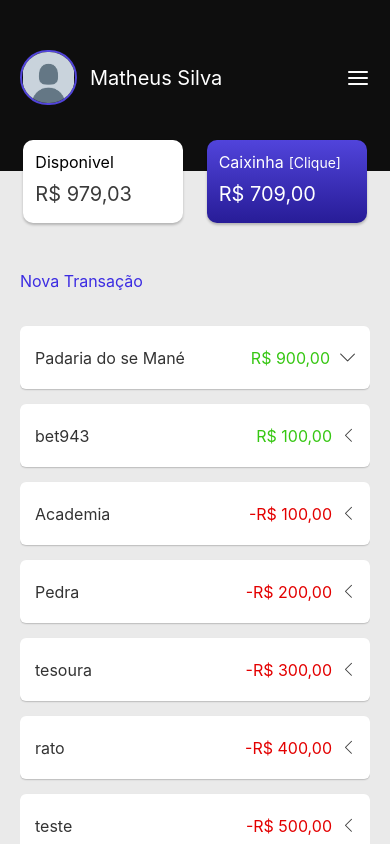
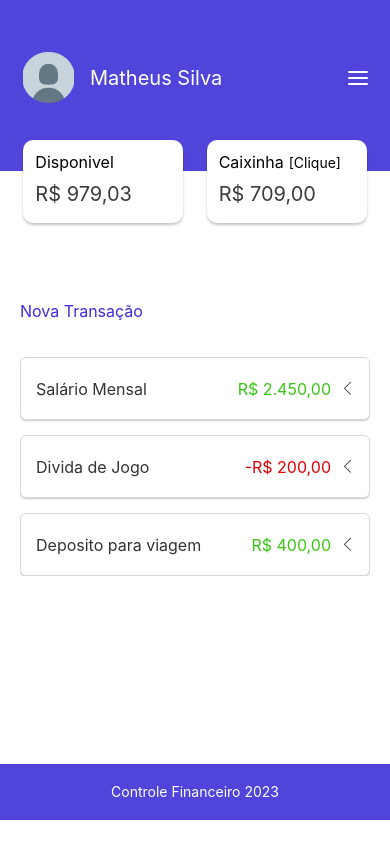
Before and after one commit to VandersonT/controle-financeiro2x, a React Native app: screen /Home in a window 390 px wide. Built offline with nearby package versions, Linux system fonts and the light colour scheme.

Commit message:
Created Header components. Fixing some Home Screen issues.

```diff
--- a/src/components/ErrorFlash/index.tsx
+++ b/src/components/ErrorFlash/index.tsx
@@ -10,6 +10,7 @@ type Props = {
 
 const ErrorFlash = ({ msg, closeFnc }: Props) => {
     return (
+        <View style={styles.container}>
             <LinearGradient colors={['#DD1E1E', '#A82626']} style={styles.errorBox}>
                 <Text></Text>
                 <Text style={styles.errorMsg}>{msg}</Text>
@@ -17,6 +18,7 @@ const ErrorFlash = ({ msg, closeFnc }: Props) => {
                     <AntDesign style={styles.closeButton} name="closecircleo" size={24} color="black" />
                 </TouchableOpacity>
             </LinearGradient>
+        </View>
     );
 }
 
--- a/src/components/ErrorFlash/style.ts
+++ b/src/components/ErrorFlash/style.ts
@@ -2,11 +2,14 @@ import { StyleSheet } from "react-native"
 import { Theme } from "../../global/theme";
 
 const styles = StyleSheet.create({
-    errorBox: {
-        width: '90%',
+    container: {
         position: 'absolute',
         zIndex: 2,
         top: 62,
+        alignItems: 'center'
+    },
+    errorBox: {
+        width: '90%',
         borderRadius: 3,
         flex: 1,
         flexDirection: "row",
--- /dev/null
+++ b/src/components/Footer/index.tsx
@@ -0,0 +1,12 @@
+import { View, Text } from "react-native";
+import styles from './style';
+
+const Footer = () => {
+    return (
+        <View style={styles.container}>
+            <Text style={styles.footerText}>Controle Financeiro 2023</Text>
+        </View>
+    );
+}
+
+export default Footer;
--- /dev/null
+++ b/src/components/Footer/style.ts
@@ -0,0 +1,17 @@
+import { StyleSheet } from "react-native";
+import { Theme } from "../../global/theme";
+
+const styles = StyleSheet.create({
+    container: {
+        width: '100%',
+        height: 56,
+        backgroundColor: Theme.colors.primary[300]
+    },
+    footerText: {
+        color: Theme.colors.white[700],
+        textAlign: 'center',
+        lineHeight: 56
+    }
+});
+
+export default styles;
--- a/src/components/Header/index.tsx
+++ b/src/components/Header/index.tsx
@@ -42,7 +42,7 @@ const Header = ({ nav, showMoney }: Props) => {
 
             <View style={styles.container}>
                 {/*Define cor da barra de status*/}
-                <StatusBar backgroundColor={Theme.colors.secondary[700]} barStyle="light-content" />
+                <StatusBar backgroundColor={Theme.colors.primary[300]} barStyle="light-content" />
 
                 {/*Part One*/}
                 <View style={styles.headerBox}>
@@ -69,15 +69,15 @@ const Header = ({ nav, showMoney }: Props) => {
                             <Text style={styles.infoTitle}>Disponivel</Text>
                             <Text style={styles.money}>R$ 979,03</Text>
                         </View>
-                        <LinearGradient colors={[Theme.colors.primary[300], Theme.colors.primary[700]]} style={styles.infoSingle}>
+                        <View style={styles.infoSingle}>
                             <TouchableOpacity style={styles.infoTitleBox} onPress={moneyJar}>
-                                <Text style={[styles.infoTitle, styles.infoTitle_white]}>
+                                <Text style={styles.infoTitle}>
                                     Caixinha
                                 </Text>
                                 <Text style={styles.infoTitle_alert}>[Clique]</Text>
                             </TouchableOpacity>
-                            <Text style={[styles.money, styles.money_white]}>R$ 709,00</Text>
-                        </LinearGradient>
+                            <Text style={styles.money}>R$ 709,00</Text>
+                        </View>
                     </View>
                 }
 
--- a/src/components/Header/style.ts
+++ b/src/components/Header/style.ts
@@ -12,7 +12,7 @@ const styles = StyleSheet.create({
     container: {
         width: '100%',
         height: 171,
-        backgroundColor: Theme.colors.secondary[700]
+        backgroundColor: Theme.colors.primary[300]
     },
     userName: {
         color: Theme.colors.white[700],
@@ -66,21 +66,14 @@ const styles = StyleSheet.create({
     infoTitle: {
         fontSize: Theme.fontSizes.md
     },
-    infoTitle_white: {
-        color: Theme.colors.white[700],
-    },
     infoTitle_alert: {
         fontSize: Theme.fontSizes.sm,
         marginLeft: 5,
-        color: Theme.colors.white[700],
     },
     money: {
         fontSize: Theme.fontSizes.lg,
         color: Theme.colors.black[300],
         marginTop: 10
-    },
-    money_white: {
-        color: Theme.colors.white[700]
     },
 
     /*Menu Opened*/
--- a/src/global/theme.ts
+++ b/src/global/theme.ts
@@ -9,7 +9,7 @@ export const Theme = {
         secondary: {
             700: '#0E0E0E',
             300: '#1C1C1C',
-            200: '#4D4D4D'
+            200: '#4D4D4D',
         },
         green: {
             500: '#37C713'
@@ -27,7 +27,8 @@ export const Theme = {
             300: '#00A3FF'
         },
         white: {
-            700: '#FFFFFF'
+            700: '#FFFFFF',
+            500: '#D8D8D8'
         },
         black: {
             700: '#000000',
--- a/src/screens/Home/index.tsx
+++ b/src/screens/Home/index.tsx
@@ -3,7 +3,6 @@
 /*----------------------------------------*/
 import React, { useState } from "react";
 import { View, Text, Button, TouchableOpacity, ScrollView, FlatList } from 'react-native';
-import Header from '../../components/Header';
 import { SimpleLineIcons } from '@expo/vector-icons';
 
 //Functions Helpers
@@ -16,7 +15,9 @@ import styles from "./style";
 //Types
 import { Transaction } from "../../Types/Transaction";
 
-
+//Components
+import Header from '../../components/Header';
+import Footer from "../../components/Footer";
 
 
 
@@ -25,22 +26,17 @@ const Home = ({ navigation }: any) => {
 
     /*Dados falsos, até a gente não conectar com  o banco de dados*/
     let transactions:Transaction[] = [
-        {id: '0', title: 'Padaria do se Mané', value: 900.00, description: 'eu ganhei porque vendi latinha pro mané', date: '27/03/2023', 'where': 'disponível'},
-        {id: '1', title: 'bet943', value: 100.00, description: 'Ganhei fazendo aposta na concorrente da bet', date: '28/03/2023', 'where': 'disponível'},
-        {id: '2', title: 'Academia', value: -100.00, description: 'Paguei a academia', date: '30/03/2023', 'where': 'disponível'},
-        {id: '3', title: 'Pedra', value: -200.00, description: 'Paguei a academia', date: '30/03/2023', 'where': 'disponível'},
-        {id: '4', title: 'tesoura', value: -300.00, description: 'Paguei a academia', date: '30/03/2023', 'where': 'disponível'},
-        {id: '5', title: 'rato', value: -400.00, description: 'Paguei a academia', date: '30/03/2023', 'where': 'disponível'},
-        {id: '6', title: 'teste', value: -500.00, description: 'Paguei a academia', date: '30/03/2023', 'where': 'disponível'},
-        {id: '7', title: 'tolino', value: -600.00, description: 'Paguei a academia', date: '30/03/2023', 'where': 'disponível'},
-        {id: '8', title: 'test', value: -700.00, description: 'Paguei a academia', date: '30/03/2023', 'where': 'disponível'},
+        {id: '0', title: 'Salário Mensal', value: 2450.00, description: 'Ganhei do meu Trabalho.', date: '28/03/2023', 'where': 'disponível'},
+        {id: '1', title: 'Divida de Jogo', value: -200.00, description: 'Pagamento da divida e eu estava sem dinheiro.', date: '27/03/2023', 'where': 'Emergência'},
+        {id: '2', title: 'Deposito para viagem', value: 400.00, description: 'Ganhei por ajudar um amigo esse valor.', date: '26/03/2023', 'where': 'Viagem'}
+
     ];
 
     /*----------------------------------------*/
     /*               STATES                   */
     /*----------------------------------------*/
         const [ seeMore, setSeeMore ] = useState<boolean[]>([false]);
-        const [ transactionOpened, setTransactionOpened ] = useState<Number>(0);
+        const [ transactionOpened, setTransactionOpened ] = useState<Number>(-1);
 
 
 
@@ -112,7 +108,7 @@ const Home = ({ navigation }: any) => {
         }
 
     return (
-        <ScrollView style={styles.container}>
+        <ScrollView style={styles.container} showsVerticalScrollIndicator={false}>
 
             <Header nav={navigation} showMoney={true} />
 
@@ -134,6 +130,8 @@ const Home = ({ navigation }: any) => {
                 </View>
             </View>
 
+            <Footer />
+
         </ScrollView>
     );
 }
--- a/src/screens/Home/style.ts
+++ b/src/screens/Home/style.ts
@@ -9,26 +9,31 @@ const screenHeight = Dimensions.get('window').height;
 const styles = StyleSheet.create({
     container: {
         width: '100%',
-        minHeight: screenHeight,
-        backgroundColor: Theme.colors.gray[200],
+        backgroundColor: Theme.colors.white[700],
+        flex: 1
     },
     main: {
         position: 'relative',
+        minHeight: screenHeight-411,
         zIndex: -1,
         marginHorizontal: 20,
-        marginBottom: 100
+        marginBottom: 60
     },
     newTransaction: {
         color: Theme.colors.primary[500],
-        fontSize: Theme.fontSizes.md
+        fontSize: Theme.fontSizes.md,
+        marginTop: 30,
+        marginBottom: 15,
     },
     transactionsBox: {
-        marginTop: 20,
-        width: '100%',
+        marginTop: 6,
+        width: '100%'
     },
     transactionSingle: {
         width: '100%',
         height: 63,
+        borderWidth: 1,
+        borderColor: Theme.colors.white[500],
         borderRadius: 6,
         backgroundColor: Theme.colors.white[700],
         shadowColor: "#000",
@@ -69,8 +74,8 @@ const styles = StyleSheet.create({
         backgroundColor: Theme.colors.white[700],
         position: 'relative',
         bottom: 3,
-        borderColor: Theme.colors.gray[200],
-        borderTopWidth: 1,
+        borderColor: Theme.colors.white[500],
+        borderWidth: 1,
         padding: 15,
         paddingTop: 0,
         borderBottomLeftRadius: 5,
--- a/src/screens/SignIn/index.tsx
+++ b/src/screens/SignIn/index.tsx
@@ -126,10 +126,10 @@ const SignIn = ({ navigation }: any) => {
                                         <Text  style={styles.title2}>Financeiro</Text>
                                     </View>
 
+                                    <TextInput style={styles.input} placeholder="Digete seu usuário" />
                                     <TextInput style={styles.input} placeholder="Digete seu email" />
-                                    <TextInput style={styles.input} placeholder="Digete seu email" />
-                                    <TextInput style={styles.input} placeholder="Digete sua senha" />
-                                    <TextInput style={[styles.input, {marginBottom: 0}]} placeholder="Confirme sua senha" />
+                                    <TextInput secureTextEntry={checked ? false : true} style={styles.input} placeholder="Digete sua senha" />
+                                    <TextInput secureTextEntry={checked ? false : true} style={[styles.input, {marginBottom: 0}]} placeholder="Confirme sua senha" />
 
                                     <CheckBox
                                         title='Exibir senhas'
@@ -140,7 +140,7 @@ const SignIn = ({ navigation }: any) => {
                                         checkedColor="#000"
                                     />
 
-                                    <Button1 title="Entrar" fnc={loginAction} />
+                                    <Button1 title="Entrar" fnc={registerAction} />
                                     <TouchableOpacity onPress={() => setRegister(false)}>
                                         <Text style={styles.link}>Já possuo uma conta</Text>
                                     </TouchableOpacity>
```
Lines whose indentation alone changed are shown as unchanged.
